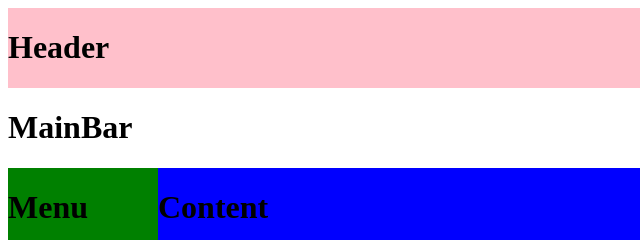
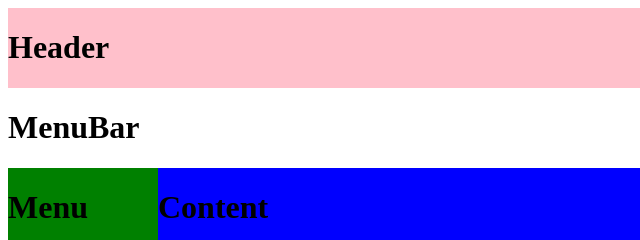
Before and after one commit to huongpnv21b/DemoGrid, a plain HTML site: page index.html in a window 1280 px wide. Shown: the top 240 px of the page, 0-640 px from the left. Drawn offline with Linux system fonts and the light colour scheme.

Commit message:
Update index.html

```diff
--- a/index.html
+++ b/index.html
@@ -9,8 +9,8 @@
 		<div class="header">
 			<h1> Header</h1>
 		</div>
-		<div class="mainBar">
-			<h1>MainBar</h1>
+		<div class="mainenuBar">
+			<h1> MenuBar</h1>
 		</div>
 		<div class="menu">
 			<h1> Menu </h1>
```
